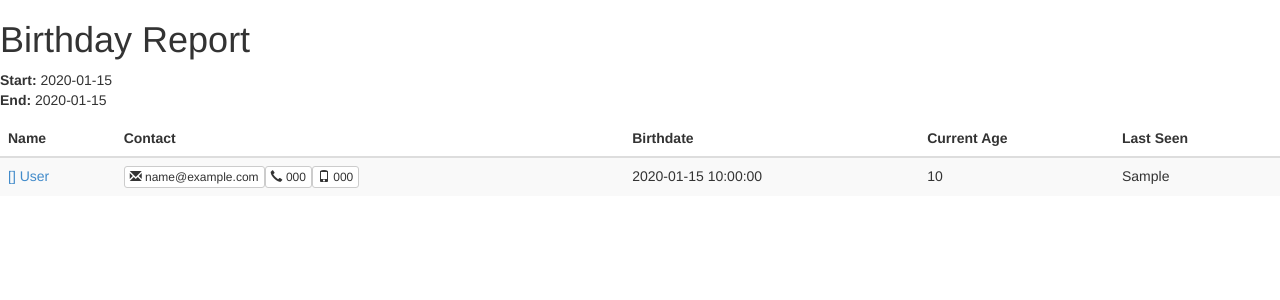
After one commit to rechner/Taxidi-volunteer2, a Flask app: template templates/reports-birthday-print.html in a window 1280 px wide. The commit adds this page. Shown: the top 300 px of the page. Run offline with Flask 2, Linux system fonts and the light colour scheme; the template is opened without the code that fills it: most values are stand-ins (such as "Sample title", 1, 10 or a date in 2020).

Commit message:
Add printing template for birthday report

```diff
--- /dev/null
+++ b/templates/reports-birthday-print.html
@@ -0,0 +1,68 @@
+{% extends "printout.html" %}
+
+{% block title -%}
+  Birthday Report for {{ args.get('startdate', '') }} - {{ args.get('enddate', '') }}
+{%- endblock %}
+
+{% block body %}
+  {% if output != None and output|length > 0 %}
+  {% set tables = output[0] %}
+  {% set counts = output[1] %}
+
+  <p>
+    <h1>Birthday Report</h1>
+    <strong>Start:</strong> {{ args.startdate }}<br>
+    <strong>End:</strong> {{ args.enddate }}
+  </p>
+
+  <table class="table table-striped">
+   <thead>
+      <tr><th>Name</th><th>Contact</th><th>Birthdate</th><th>Current Age</th><th>Last Seen</th></tr>
+    </thead>
+    <tbody>
+      {% for row in output %}
+      <tr>
+        <td>
+          <a href="{{ url_for('displayRecord', id=row.id) }}">
+            {{ row.name }} {{ row.surname }}
+          </a>
+        </td>
+        <td>
+          {%- if row.email -%}
+            <button class="btn btn-default btn-xs">
+                <i class="glyphicon glyphicon-envelope"></i>
+                {{ row.email }}
+            </button>
+          {%- endif -%}
+
+          <!-- home phone -->
+          {%- if row.home_phone -%}
+            <button class="btn btn-default btn-xs">
+              <i class="glyphicon glyphicon-earphone"></i>
+              {{ row.home_phone }}
+            </button>
+          {%- endif -%}
+
+          <!-- mobile phone -->
+          {%- if row.mobile_phone -%}
+            <button class="btn btn-default btn-xs">
+              <i class="glyphicon glyphicon-phone"></i>
+              {{ row.mobile_phone }}
+            </button>
+          {%- endif -%}
+        </td>
+        <td>{{ row.dob }}</td>
+        <td>{{ row.age|int }}</td>
+        <td>{{ row.last_seen or '&mdash;'|safe }}</td>
+      </tr>
+      {% endfor %}
+    </tbody>
+  </table>
+
+    {% if tables|length == 0 %}
+      <p>No results</p>
+    {% endif %}
+  {% else %}
+    <p>Report returned no results.</p>
+  {% endif %}
+{% endblock %}
--- a/templates/reports-birthday.html
+++ b/templates/reports-birthday.html
@@ -1,4 +1,5 @@
 {% extends "reports.html" %}
+{% block title %}Birthday Report{% endblock %}
 
 {% block parameters %}
   <form class="form-inline" role="form" action="{{ url_for('reportBuild', name='birthday') }}" method="GET">
@@ -66,7 +67,7 @@
         </td>
         <td>
           {%- if row.email -%}
-            <a href="mailto:{{ row.email }}?subject=Happy Birthday, {{ name }}!"
+            <a href="mailto:{{ row.email }}?subject=Happy%20Birthday,%20{{ name }}"
                title="Send email to {{ row.email }}"
                class="btn btn-default btn-xs">
                 <i class="glyphicon glyphicon-envelope"></i>
```
